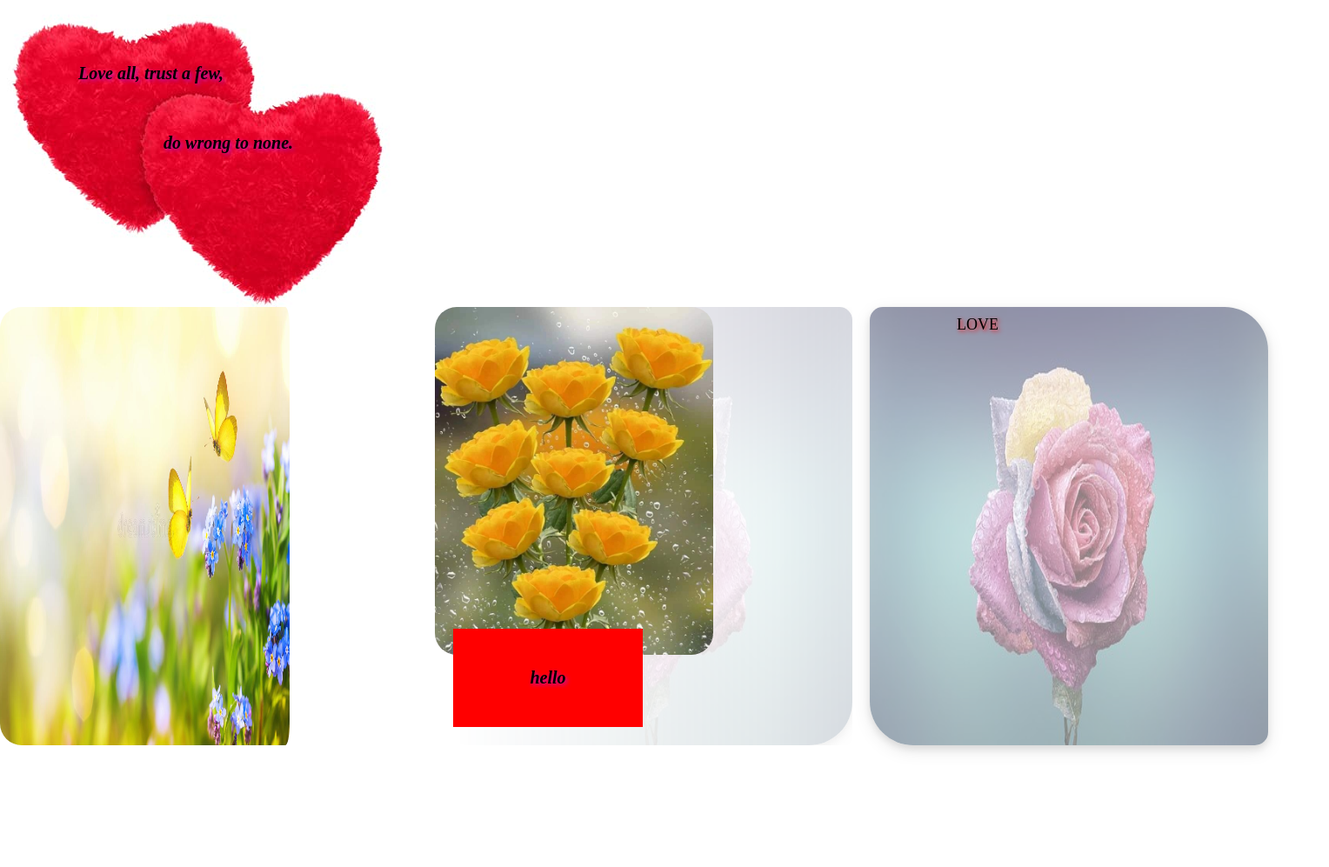
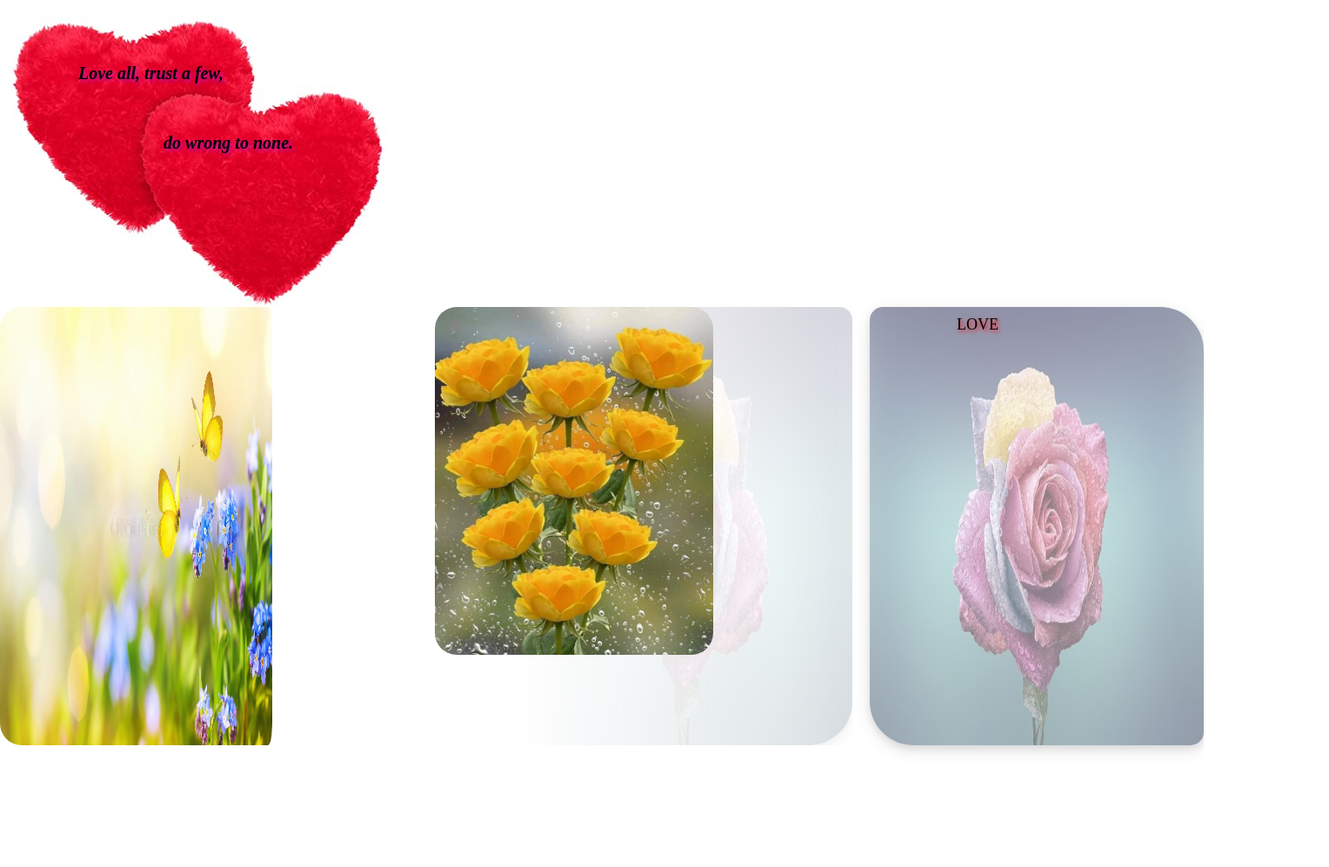
Before and after one commit to nievein-ahmed/practicing, a plain HTML site: page index.html in a window 1280 px wide. Shown: the part 47-1044 px from the top of the page at 87% size, 1528 px wide, since content can reach past the window. Drawn offline with Linux system fonts and the light colour scheme.

Commit message:
updating

```diff
--- a/style.css
+++ b/style.css
@@ -1,6 +1,7 @@
 * {
   margin: 0;
   padding: 0;
+  box-sizing: border-box;
 }
 body {
   background-image: url(./gallery/heart1.jpg);
@@ -31,7 +32,6 @@ body {
   text-align: center;
   padding: 50px 60px;
   position: relative;
-  width: 110vw;
 }
 .title img {
   width: 30%;
@@ -166,7 +166,7 @@ h3 {
   display: flex;
   justify-content: center;
   align-items: center;
-  top: 300px;
+  bottom: 650px;
 }
 .anime h4 {
   width: 10%;
@@ -178,6 +178,7 @@ h3 {
   display: flex;
   justify-content: center;
   padding: 45px;
+  border-radius: 25%;
 }
 
 @keyframes example {
```
Also changed, not shown: heart.png (renamed from gallery/heart.png).
